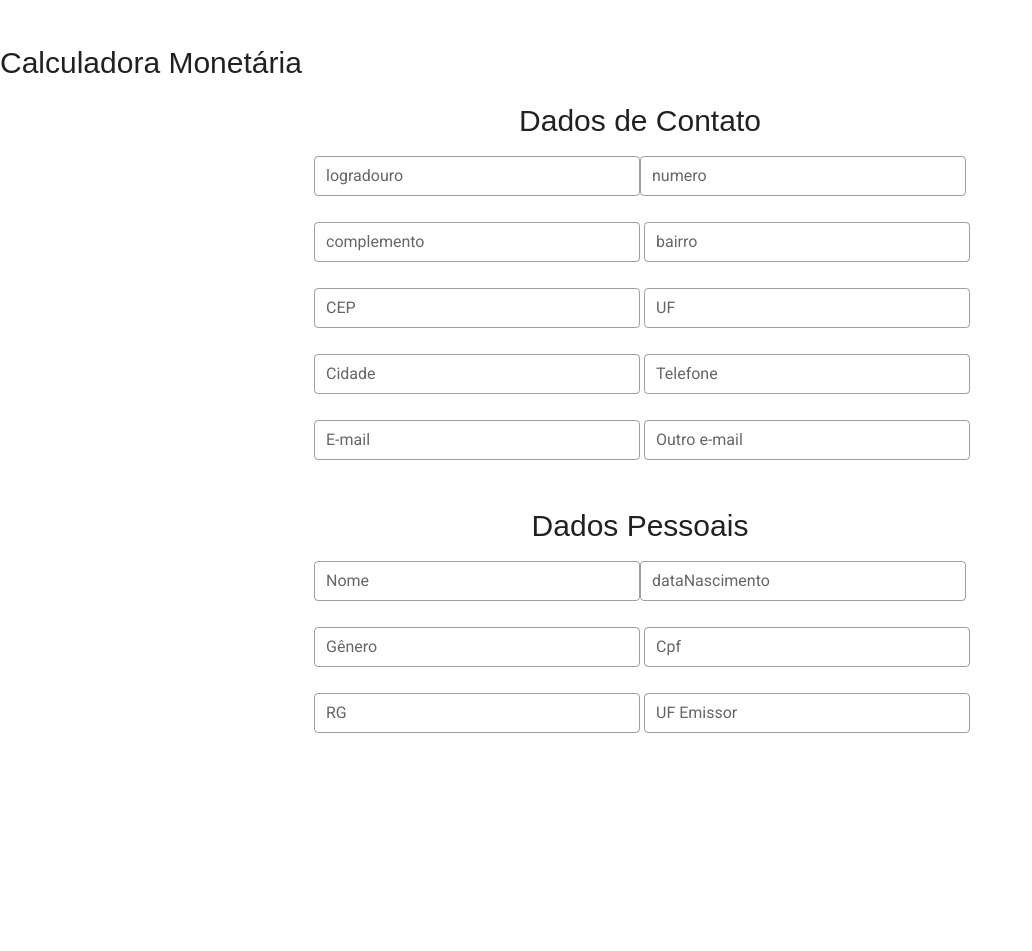
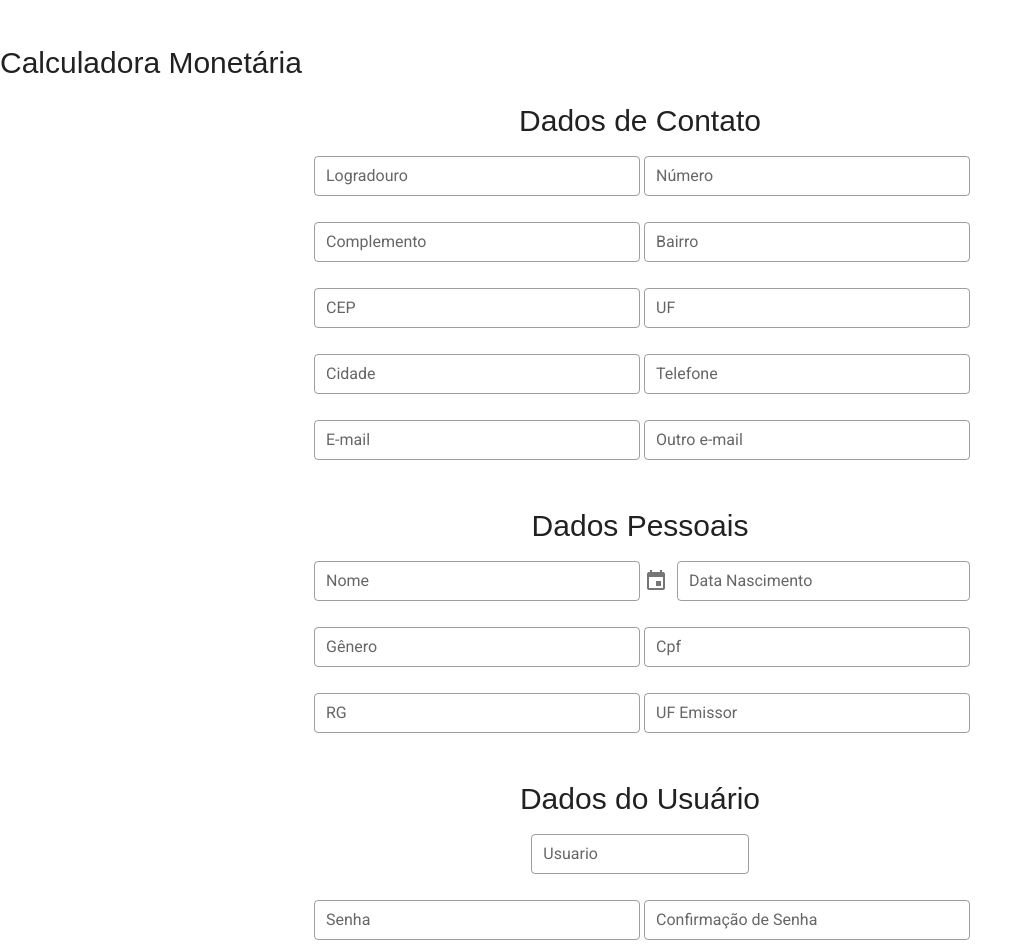
Before and after one commit to AndreNascimento1998/Calculadora, a Vue app: page /cadastro in a window 1280 px wide. Shown: the top 951 px of the page, without its empty margins (0-1032 px from the left). Before the commit the page ends 853 px from the top, so only its background shows below. Built offline with nearby package versions, Linux system fonts and the light colour scheme.

Commit message:
Arrumando os inputs

```diff
--- a/package.json
+++ b/package.json
@@ -13,7 +13,8 @@
     "v-money": "^0.8.1",
     "vue": "^2.6.14",
     "vue-router": "^3.6.5",
-    "vuetify": "^2.6.0"
+    "vuetify": "^2.6.0",
+    "vuex": "^3.6.2"
   },
   "devDependencies": {
     "@babel/core": "^7.12.16",
--- a/src/main.js
+++ b/src/main.js
@@ -2,10 +2,13 @@ import Vue from 'vue';
 import App from './App.vue';
 import vuetify from './plugins/vuetify';
 import router from './router';
+import store from './store';
 
 Vue.config.productionTip = false
 
 new Vue({
-  vuetify, router,
+  vuetify,
+  router,
+  store,
   render: h => h(App)
 }).$mount('#app')
--- a/src/shared/inputDate.vue
+++ b/src/shared/inputDate.vue
@@ -19,6 +19,7 @@
                     :dense="dense"
                     v-bind="attrs"
                     v-on="on"
+                    :background-color="background"
                 />
             </template>
             <v-date-picker
@@ -61,6 +62,10 @@ export default {
             type: Boolean,
             default: false,
         },
+        background: {
+            type: String,
+            default: '',
+        }
     },
 
     watch: {
--- /dev/null
+++ b/src/store/modules/usuario.js
@@ -0,0 +1,60 @@
+let state = () => ({
+    dadosContato : {
+        logradouro: '',
+        numero: '',
+        complemento: '',
+        bairro: '',
+        cep: '',
+        uf: '',
+        cidade: '',
+        telefone: '',
+        email: '',
+        email2: '',
+    },
+
+    dadosPessoais : {
+        nome: '',
+        dataNascimento: '',
+        genero: '',
+        cpf: '',
+        rg: '',
+        ufEmissor: '',
+    },
+
+    dadosUsuario : {
+        email: '',
+        senha: '',
+        outraSenha: '',
+    }
+});
+
+const getters = {
+    dadosUsuario(state) {
+        return state.dadosUsuario;
+    },
+
+    dadosPessoais(state) {
+        return state.dadosPessoais;
+    },
+
+    dadosContato(state) {
+        return state.dadosContato;
+    },
+};
+
+const mutations = {
+
+};
+
+const mapActions = {
+
+};
+
+export default {
+    namespaced: true,
+    state,
+    getters,
+    mutations,
+    mapActions
+
+}
--- a/src/view/cadastroNovo.vue
+++ b/src/view/cadastroNovo.vue
@@ -5,17 +5,20 @@
         <p class="letra mt-10">Calculadora Monetária</p>
         <dados-contato/>
         <dados-pessoais class="mt-5"/>
+        <dados-usuario class="mt-5" />
     </v-img>
 </template>
 
 <script>
     import dadosContato from './dadosContato.vue';
     import dadosPessoais from './dadosPessoais.vue';
+    import dadosUsuario from './dadosUsuario.vue';
 
     export default {
         components: {
             dadosContato,
             dadosPessoais,
+            dadosUsuario,
         }
     }
 </script>
--- a/src/view/dadosContato.vue
+++ b/src/view/dadosContato.vue
@@ -7,43 +7,103 @@
                 </v-col>
             </v-row>
             <v-row class="margemToolbar">
-                <v-col class="naoPadding" cols="3" offset="3">
-                    <v-text-field label="logradouro" dense outlined background-color="white" />
+                <v-col class="naoPadding mr-1" cols="3" offset="3">
+                    <v-text-field
+                            v-model="dadosContato.logradouro"
+                            label="Logradouro"
+                            dense
+                            outlined
+                            background-color="white"
+                    />
                 </v-col>
                 <v-col class="naoPadding" cols="3">
-                    <v-text-field label="numero" dense outlined background-color="white" />
+                    <v-text-field
+                        v-model="dadosContato.numero"
+                        label="Número"
+                        dense
+                        outlined
+                        background-color="white"
+                    />
                 </v-col>
             </v-row>
             <v-row>
                 <v-col class="naoPadding mr-1" cols="3" offset="3">
-                    <v-text-field label="complemento" dense outlined background-color="white" />
+                    <v-text-field
+                        v-model="dadosContato.complemento"
+                        label="Complemento"
+                        dense
+                        outlined
+                        background-color="white"
+                    />
                 </v-col>
                 <v-col class="naoPadding" cols="3">
-                    <v-text-field label="bairro" dense outlined background-color="white" />
+                    <v-text-field
+                        v-model="dadosContato.bairro"
+                        label="Bairro"
+                        dense
+                        outlined
+                        background-color="white"
+                    />
                 </v-col>
             </v-row>
             <v-row>
                 <v-col class="naoPadding mr-1" cols="3" offset="3">
-                    <v-text-field label="CEP" dense outlined background-color="white" />
+                    <v-text-field
+                        v-model="dadosContato.cep"
+                        label="CEP"
+                        dense
+                        outlined
+                        background-color="white"
+                    />
                 </v-col>
                 <v-col class="naoPadding" cols="3">
-                    <v-text-field label="UF" dense outlined background-color="white" />
+                    <v-text-field
+                        v-model="dadosContato.uf"
+                        label="UF"
+                        dense
+                        outlined
+                        background-color="white"
+                    />
                 </v-col>
             </v-row>
             <v-row>
                 <v-col class="naoPadding mr-1" cols="3" offset="3">
-                    <v-text-field label="Cidade" dense outlined background-color="white" />
+                    <v-text-field
+                        v-model="dadosContato.cidade"
+                        label="Cidade"
+                        dense
+                        outlined
+                        background-color="white"
+                    />
                 </v-col>
                 <v-col class="naoPadding" cols="3">
-                    <v-text-field label="Telefone" dense outlined background-color="white" />
+                    <v-text-field
+                        v-model="dadosContato.telefone"
+                        label="Telefone"
+                        dense
+                        outlined
+                        background-color="white"
+                    />
                 </v-col>
             </v-row>
             <v-row>
                 <v-col class="naoPadding mr-1" cols="3" offset="3">
-                    <v-text-field label="E-mail" dense outlined background-color="white" />
+                    <v-text-field
+                        v-model="dadosContato.email"
+                        label="E-mail"
+                        dense
+                        outlined
+                        background-color="white"
+                    />
                 </v-col>
                 <v-col class="naoPadding" cols="3">
-                    <v-text-field label="Outro e-mail" dense outlined background-color="white" />
+                    <v-text-field
+                        v-model="dadosContato.email2"
+                        label="Outro e-mail"
+                        dense
+                        outlined
+                        background-color="white"
+                    />
                 </v-col>
             </v-row>
         </v-form>
@@ -51,8 +111,12 @@
 </template>
 
 <script>
+import { mapGetters } from 'vuex';
 export default {
     name: 'dadosContato',
+    computed: {
+        ...mapGetters('usuario', ['dadosContato']),
+    },
 
     data() {
         return {};
--- a/src/view/dadosPessoais.vue
+++ b/src/view/dadosPessoais.vue
@@ -7,27 +7,63 @@
                 </v-col>
             </v-row>
             <v-row class="margemToolbar">
-                <v-col class="naoPadding" cols="3" offset="3">
-                    <v-text-field label="Nome" dense outlined background-color="white" />
+                <v-col class="naoPadding mr-1" cols="3" offset="3">
+                    <v-text-field
+                        v-model="dadosPessoais.nome"
+                        label="Nome"
+                        dense
+                        outlined
+                        background-color="white"
+                    />
                 </v-col>
                 <v-col class="naoPadding" cols="3">
-                    <v-text-field label="dataNascimento" dense outlined background-color="white" />
+                    <input-date
+                        v-model="dadosPessoais.dataNascimento"
+                        label="Data Nascimento"
+                        dense
+                        outlined
+                        background="white"
+                    />
                 </v-col>
             </v-row>
             <v-row>
                 <v-col class="naoPadding mr-1" cols="3" offset="3">
-                    <v-text-field label="Gênero" dense outlined background-color="white" />
+                    <v-text-field
+                        v-model="dadosPessoais.genero"
+                        label="Gênero"
+                        dense
+                        outlined
+                        background-color="white"
+                    />
                 </v-col>
                 <v-col class="naoPadding" cols="3">
-                    <v-text-field label="Cpf" dense outlined background-color="white" />
+                    <v-text-field
+                        v-model="dadosPessoais.cpf"
+                        label="Cpf"
+                        dense
+                        outlined
+                        background-color="white"
+                    />
                 </v-col>
             </v-row>
             <v-row>
                 <v-col class="naoPadding mr-1" cols="3" offset="3">
-                    <v-text-field label="RG" dense outlined background-color="white" />
+                    <v-text-field
+                        v-model="dadosPessoais.rg"
+                        label="RG"
+                        dense
+                        outlined
+                        background-color="white"
+                    />
                 </v-col>
                 <v-col class="naoPadding" cols="3">
-                    <v-text-field label="UF Emissor" dense outlined background-color="white" />
+                    <v-text-field
+                        v-model="dadosPessoais.ufEmissor"
+                        label="UF Emissor"
+                        dense
+                        outlined
+                        background-color="white"
+                    />
                 </v-col>
             </v-row>
         </v-form>
@@ -35,8 +71,16 @@
 </template>
 
 <script>
+import { mapGetters } from 'vuex';
+import InputDate from '@/shared/inputDate.vue'
 export default {
     name: 'dadosPessoais',
+    components: {
+        InputDate,
+    },
+    computed: {
+        ...mapGetters('usuario', ['dadosPessoais']),
+    },
 
     data() {
         return {};
--- /dev/null
+++ b/src/view/dadosUsuario.vue
@@ -0,0 +1,77 @@
+<template>
+    <div>
+        <v-form>
+            <v-row>
+                <v-col class="cor letra">
+                    Dados do Usuário
+                </v-col>
+            </v-row>
+            <v-row class="margemToolbar">
+                <v-col class="naoPadding mr-1" cols="2" offset="5">
+                    <v-text-field
+                        v-model="dadosUsuario.email"
+                        label="Usuario"
+                        dense
+                        outlined
+                        background-color="white"
+                    />
+                </v-col>
+            </v-row>
+            <v-row>
+                <v-col class="naoPadding mr-1" cols="3" offset="3">
+                    <v-text-field
+                        v-model="dadosUsuario.senha"
+                        label="Senha"
+                        dense
+                        outlined
+                        background-color="white"
+                    />
+                </v-col>
+                <v-col class="naoPadding" cols="3">
+                    <v-text-field
+                        v-model="dadosUsuario.outraSenha"
+                        label="Confirmação de Senha"
+                        dense
+                        outlined
+                        background-color="white"
+                    />
+                </v-col>
+            </v-row>
+        </v-form>
+    </div>
+</template>
+
+<script>
+import { mapGetters } from 'vuex';
+export default {
+    name: 'dadosUsuario',
+
+    computed: {
+        ...mapGetters('usuario', ['dadosUsuario']),
+    },
+
+    data() {
+        return {};
+    },
+};
+</script>
+
+<style scoped>
+.naoPadding {
+    padding: 0% !important;
+}
+.margemToolbar{
+    margin-top: 15px;
+}
+
+.letra{
+    font-family: Arial, Helvetica, sans-serif;
+    font-size: 30px;
+    text-align: center;
+}
+
+.cor{
+    background-color: white;
+    line-height: 40px;
+}
+</style>
```
Also changed, not shown: src/store/index.js (added, +13 -0 lines), 1 other file (tests, documents, lock files or other folders).
